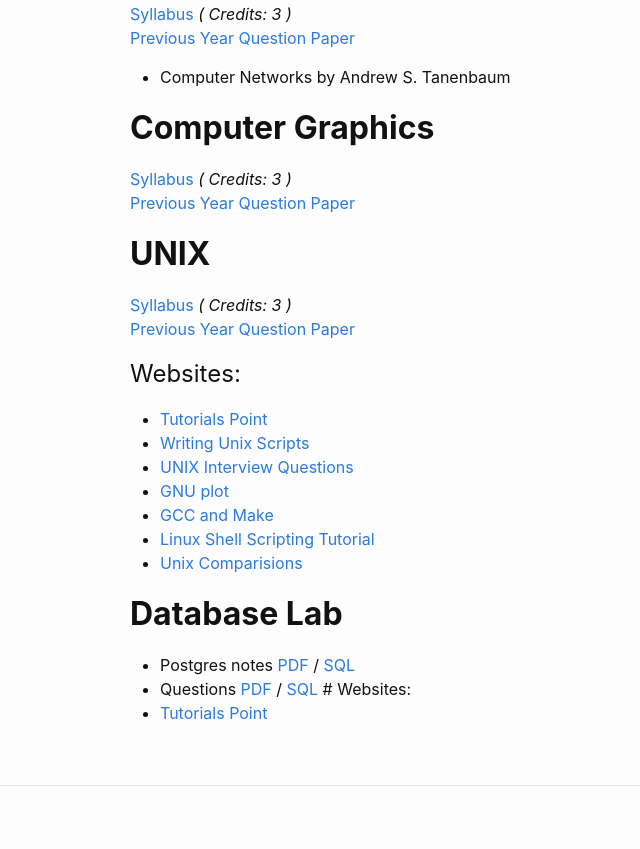
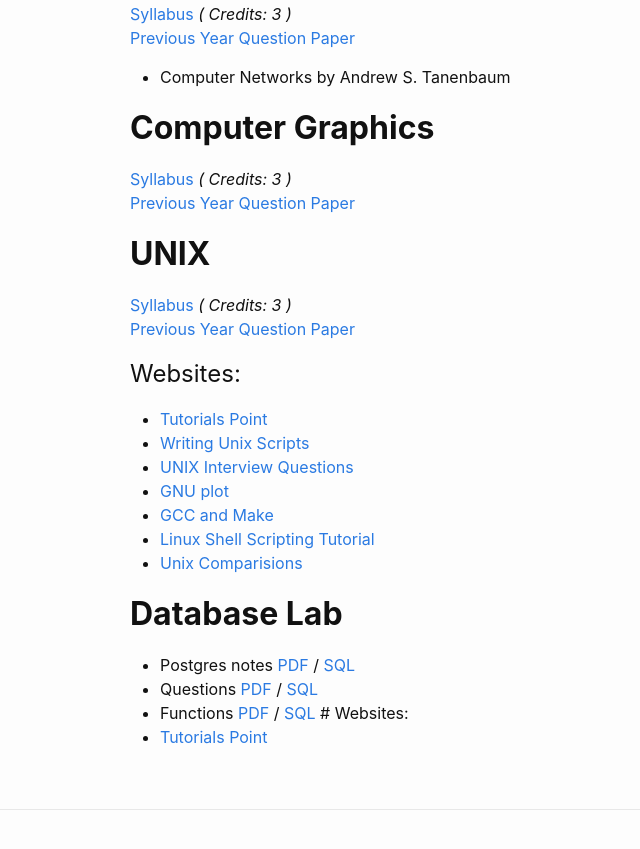
Before and after one commit to IT-GECBH/2020, a Jekyll site: the page built from resources.md, in a window 1280 px wide and 900 px high, scrolled down 2001 px. Shown: the top 849 px of the window, without its empty margins (140-780 px from the left). Built offline with Jekyll 4.4.1, drawn with Linux system fonts in a browser that asks for light colours.

Commit message:
Update resources.md

```diff
--- a/resources.md
+++ b/resources.md
@@ -91,6 +91,7 @@
 ## **Database Lab**
 * Postgres notes [PDF][dblab-post-pdf] / [SQL][dblab-post-sql]
 * Questions [PDF][dblab-ques-pdf] / [SQL][dblab-ques-sql]
+* Functions [PDF][dblab-func-pdf] / [SQL][dblab-func-sql]
  # Websites:
  * [Tutorials Point](https://www.tutorialspoint.com/postgresql/)
 
@@ -144,3 +145,5 @@
 [dblab-post-sql]: /resources/DB-LAB/dblab.sql
 [dblab-ques-pdf]: /resources/DB-LAB/DBLabQns3,4,5,6.pdf
 [dblab-ques-sql]: /resources/DB-LAB/DBLabQns3,4,5,6.sql
+[dblab-func-pdf]: /resources/DB-LAB/functions.pdf
+[dblab-func-sql]: /resources/DB-LAB/functions.sql
```
